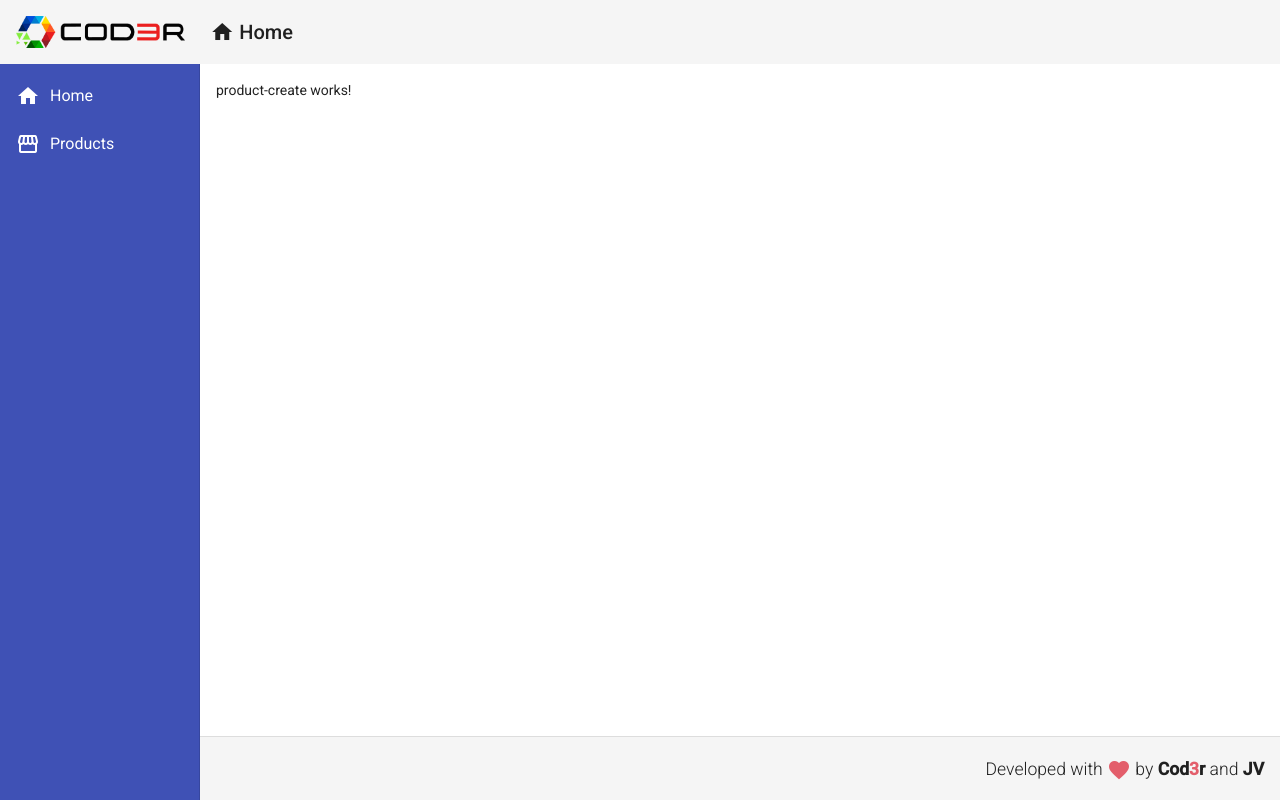
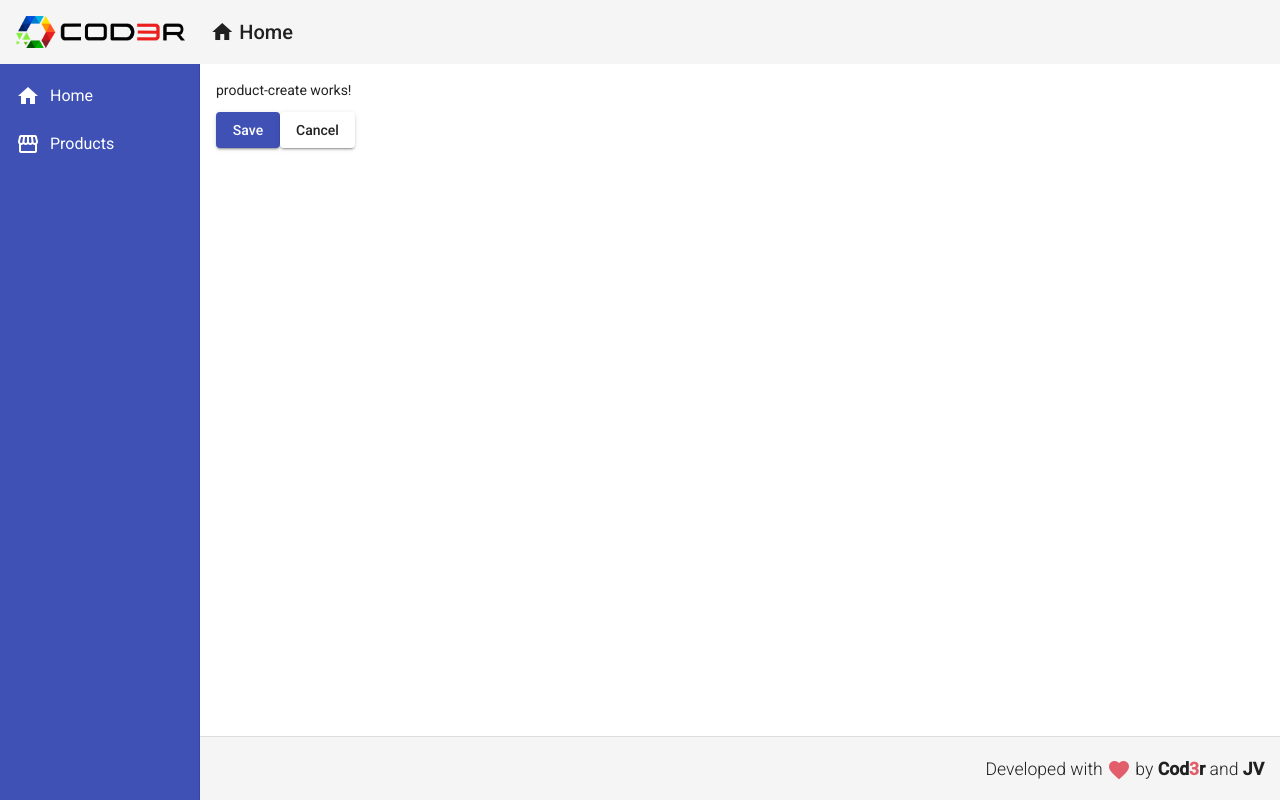
Before and after one commit to jvictor-am/angular-crud-cod3r, an Angular app in the folder frontend/: page /products/create in a window 1280 px wide. Built offline with nearby package versions, Linux system fonts and the light colour scheme.

Commit message:
product service created

```diff
--- a/frontend/src/app/app.module.ts
+++ b/frontend/src/app/app.module.ts
@@ -14,6 +14,7 @@
 import { MatCardModule } from '@angular/material/card';
 import { MatListModule } from '@angular/material/list';
 import { MatButtonModule } from '@angular/material/button';
+import { MatSnackBarModule } from '@angular/material/snack-bar';
 import { HomeComponent } from './views/home/home.component';
 import { ProductCrudComponent } from './views/product-crud/product-crud.component';
 import { RedDirective } from './directives/red.directive';
@@ -41,6 +42,7 @@
     MatListModule,
     MatCardModule,
     MatButtonModule,
+    MatSnackBarModule,
   ],
   providers: [],
   bootstrap: [AppComponent],
--- a/frontend/src/app/components/product/product-create/product-create.component.html
+++ b/frontend/src/app/components/product/product-create/product-create.component.html
@@ -1 +1,9 @@
 <p>product-create works!</p>
+
+<button mat-raised-button (click)="createProduct()" color="primary">
+  Save
+</button>
+
+<button mat-raised-button (click)="cancelProduct()">
+  Cancel
+</button>
--- a/frontend/src/app/components/product/product-create/product-create.component.ts
+++ b/frontend/src/app/components/product/product-create/product-create.component.ts
@@ -1,4 +1,6 @@
+import { ProductService } from '../product.service';
 import { Component, OnInit } from '@angular/core';
+import { Router } from '@angular/router';
 
 @Component({
   selector: 'app-product-create',
@@ -6,13 +8,16 @@
   styleUrls: ['./product-create.component.css'],
 })
 export class ProductCreateComponent implements OnInit {
-  propLegal = 'qualquer';
-
-  constructor() {}
+  constructor(private productService: ProductService, private router: Router) {}
 
   ngOnInit(): void {}
 
-  fazerAlgo(): void {
-    console.log('Fazendo algo');
+  createProduct(): void {
+    this.productService.showMessage('Product Successfully Created !!!');
+  }
+
+  cancelProduct(): void {
+    this.router.navigate(['/products']);
+    // this.productService.showMessage('Successfully Canceled !!!');
   }
 }
--- /dev/null
+++ b/frontend/src/app/components/product/product.model.ts
@@ -0,0 +1,5 @@
+export interface Product {
+  id?: number;
+  name: string;
+  price: number;
+}
--- /dev/null
+++ b/frontend/src/app/components/product/product.service.ts
@@ -0,0 +1,17 @@
+import { Injectable } from '@angular/core';
+import { MatSnackBar } from '@angular/material/snack-bar';
+
+@Injectable({
+  providedIn: 'root',
+})
+export class ProductService {
+  constructor(private snackBar: MatSnackBar) {}
+
+  showMessage(msg: string): void {
+    this.snackBar.open(msg, 'X', {
+      duration: 3000,
+      horizontalPosition: 'right',
+      verticalPosition: 'top',
+    });
+  }
+}
```
Also changed, not shown: frontend/.txt.
